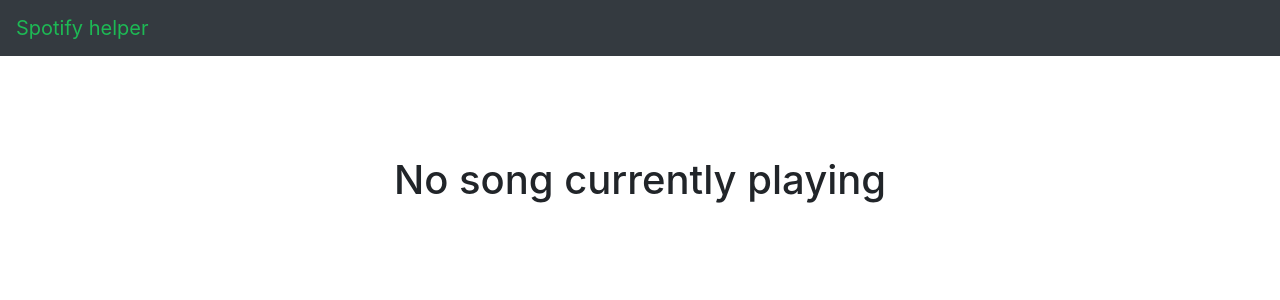
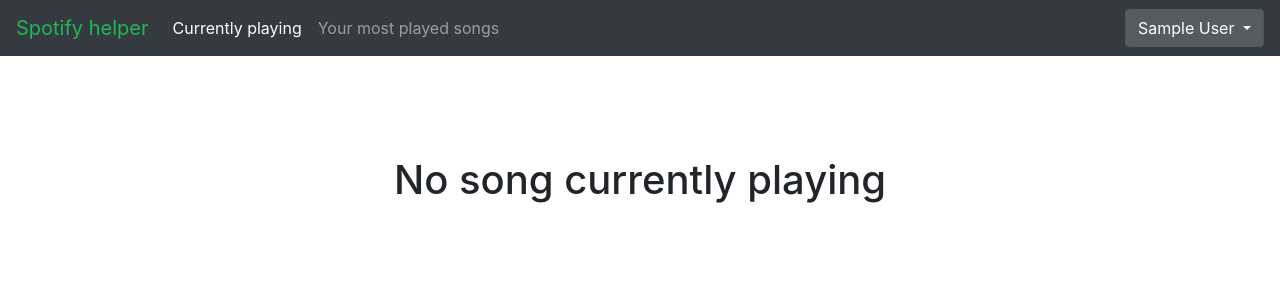
Before and after one commit to danielholmer/spotify-helper, a Flask app: template templates/no_song.html in a window 1280 px wide. Shown: the top 300 px of the page. Run offline with Flask 2, Linux system fonts and the light colour scheme; the template is opened without the code that fills it: most values are stand-ins (such as "Sample title", 1, 10 or a date in 2020); some libraries are stand-ins or nearby versions.

Commit message:
dynamic update of toplists

```diff
--- a/main.py
+++ b/main.py
@@ -49,12 +49,12 @@ def index():
 
     spotify = spotipy.Spotify(auth=token_info['access_token'])
     song_info = get_song_info(spotify)
-
+    display_name = get_user_info(spotify)
     if not song_info:
-        return render_template("no_song.html")
+        return render_template("no_song.html", display_name = display_name)
 
     song_info = get_lyrics(song_info)
-    display_name = get_user_info(spotify)
+
 
 
 
@@ -112,7 +112,10 @@ def top_songs():
     #print(result["items"][0]["album"]["artists"]["name"])
     print(top_songs)
     #return spotify.current_user_playlists()
-    return render_template("top_songs.html", display_name=display_name, top_songs = top_songs)
+    if request.method == "POST":
+        return render_template("song_top_list.html", display_name=display_name, top_songs = top_songs)
+    else:
+        return render_template("top_songs.html", display_name=display_name, top_songs = top_songs)
 
 @app.route("/logout/")
 def logout():
--- /dev/null
+++ b/static/scripts/script.js
@@ -0,0 +1,20 @@
+$('#form-container a').click(function(e) {
+  var text = $(this).attr('sectionId');
+  console.log(text);
+
+  $.ajax({
+      url: "/top_songs",
+      type: "POST",
+      data: {time_span: text},
+      success:function(response){ replace_content(response)}
+
+
+    });
+
+});
+
+function replace_content(response){
+   $('#top_song_container').empty();
+
+    $("#top_song_container").html(response);
+}
--- a/templates/base.html
+++ b/templates/base.html
@@ -4,6 +4,7 @@
 <head>
   <link rel="stylesheet" href="https://stackpath.bootstrapcdn.com/bootstrap/4.5.0/css/bootstrap.min.css" integrity="sha384-9aIt2nRpC12Uk9gS9baDl411NQApFmC26EwAOH8WgZl5MYYxFfc+NcPb1dKGj7Sk" crossorigin="anonymous">
   <link rel="stylesheet" href="../static/styles/style.css">
+
   <title>{% block title %}{% endblock %}</title>
 </head>
 
@@ -37,9 +38,10 @@
    </div>
  </footer>
 -->
-  <script src="https://code.jquery.com/jquery-3.5.1.slim.min.js" integrity="sha384-DfXdz2htPH0lsSSs5nCTpuj/zy4C+OGpamoFVy38MVBnE+IbbVYUew+OrCXaRkfj" crossorigin="anonymous"></script>
+  <script src="https://cdnjs.cloudflare.com/ajax/libs/jquery/3.5.1/jquery.js" crossorigin="anonymous"></script>
   <script src="https://cdn.jsdelivr.net/npm/popper.js@1.16.0/dist/umd/popper.min.js" integrity="sha384-Q6E9RHvbIyZFJoft+2mJbHaEWldlvI9IOYy5n3zV9zzTtmI3UksdQRVvoxMfooAo" crossorigin="anonymous"></script>
   <script src="https://stackpath.bootstrapcdn.com/bootstrap/4.5.0/js/bootstrap.min.js" integrity="sha384-OgVRvuATP1z7JjHLkuOU7Xw704+h835Lr+6QL9UvYjZE3Ipu6Tp75j7Bh/kR0JKI" crossorigin="anonymous"></script>
+  <script src="../static/scripts/script.js"></script>
 </body>
 
 </html>
--- a/templates/no_song.html
+++ b/templates/no_song.html
@@ -2,6 +2,29 @@
 
 {% block title %}
 Spotify helper
+{% endblock %}
+{% block nav_buttons %}
+<li class="nav-item active">
+  <a class="nav-link" onclick="window.location.href=this">Currently playing <span class="sr-only">(current)</span></a>
+</li>
+<li class="nav-item">
+  <a class="nav-link" href="/top_songs">Your most played songs</a>
+</li>
+{% endblock %}
+{% block user_info %}
+<li class="nav-item nav" id="display_name_container">
+
+  <div class="dropdown show">
+    <a class="btn btn-secondary dropdown-toggle" href="#" role="button" id="dropdownMenuLink" data-toggle="dropdown" aria-haspopup="true" aria-expanded="false">
+      {{display_name}}
+    </a>
+
+    <div class="dropdown-menu" aria-labelledby="dropdownMenuLink">
+      <a class="dropdown-item" id="log_out_button" href="/logout/">Log out</a>
+
+    </div>
+  </div>
+</li>
 {% endblock %}
 
 {% block content %}
```
Also changed, not shown: templates/song_top_list.html (added, +17 -0 lines), templates/top_songs.html (+5 -5 lines), 2 other files.
